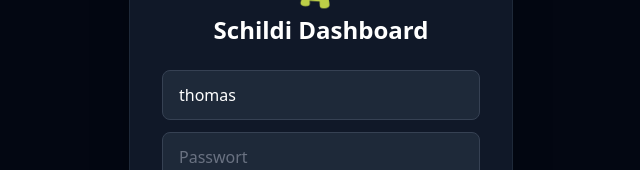
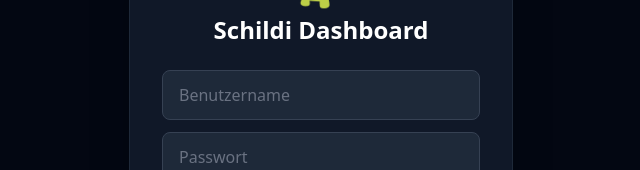
Before and after one commit to stahlpedia/schildi, a React (Vite) app in the folder client/: page / in a window 1280 px wide. Shown: the part 298-468 px from the top of the page, without its empty margins (319-959 px from the left). Built offline with nearby package versions, Linux system fonts and the light colour scheme.

Commit message:
fix: make login username configurable via DASHBOARD_USER env var
- Server reads DASHBOARD_USER from ENV (default: admin)
- Login form no longer prefills username
- Updated docker-compose.example.yml with DASHBOARD_USER

```diff
--- a/client/src/components/Login.jsx
+++ b/client/src/components/Login.jsx
@@ -2,7 +2,7 @@ import React, { useState } from 'react'
 import { login } from '../api'
 
 export default function Login({ onLogin }) {
-  const [username, setUsername] = useState('thomas')
+  const [username, setUsername] = useState('')
   const [password, setPassword] = useState('')
   const [error, setError] = useState('')
 
```
Also changed, not shown: 2 other files (tests, documents, lock files or other folders).
